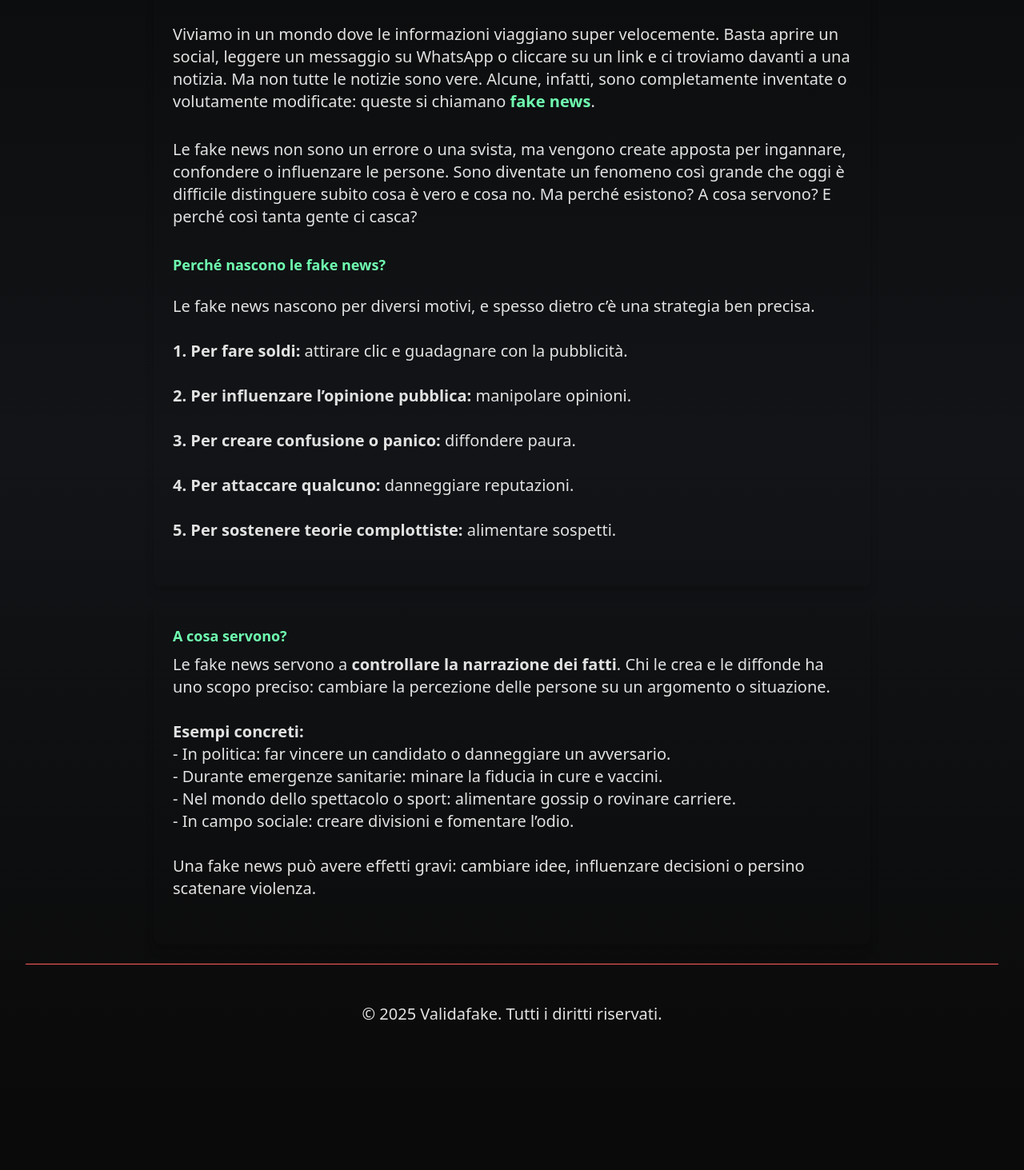
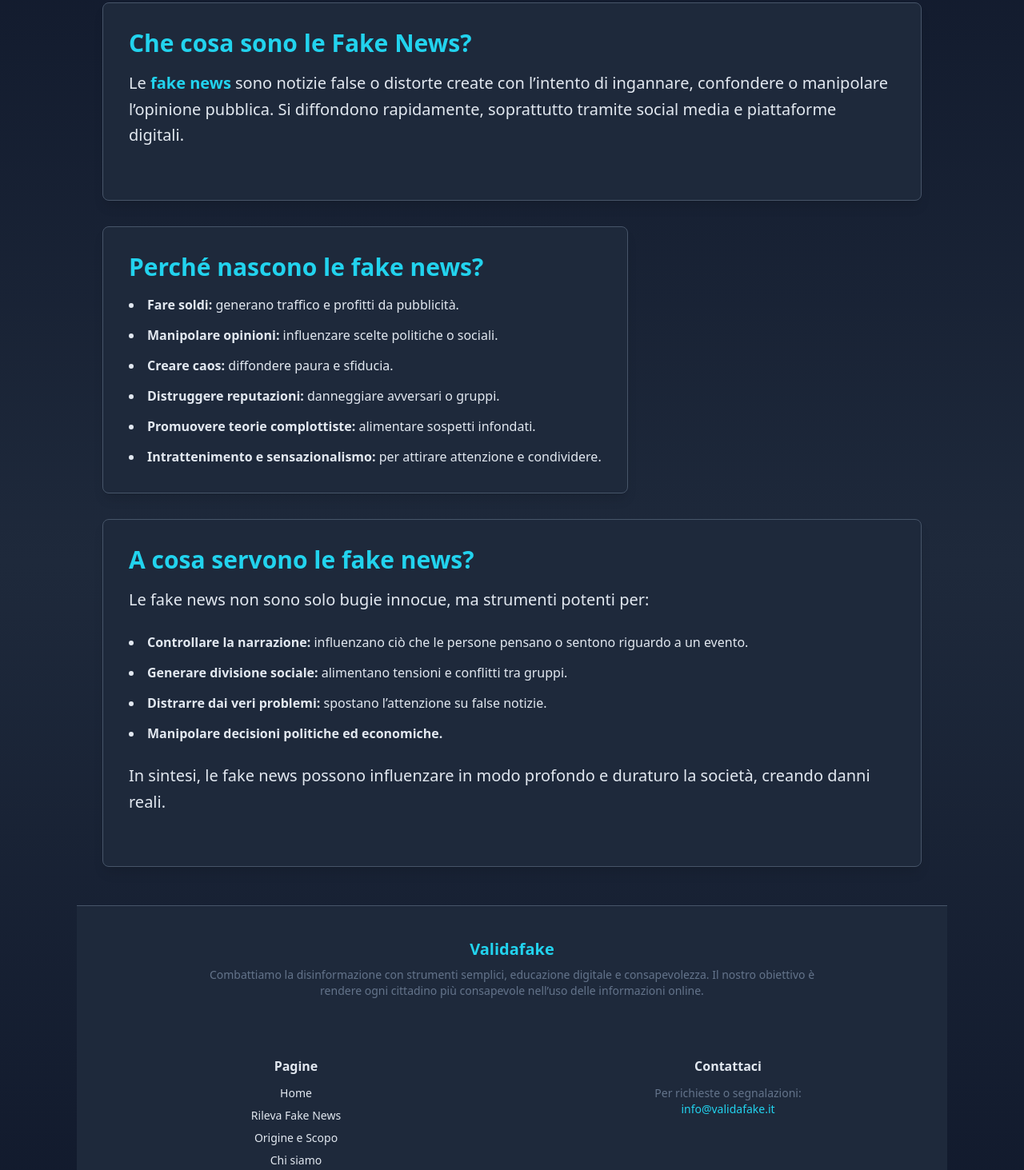
Before and after one commit to ErTeamDeDama/postgres-starter, a Next.js app: page /origins-goals in a window 1280 px wide. Shown: the part 327-1790 px from the top of the page at 80% size. Before the commit the page ends 1721 px from the top, so only its background shows below. Built offline with nearby package versions, Linux system fonts and the light colour scheme.

Commit message:
nuova palette + footer
origine e scopo modificata ma da fare meglio

```diff
--- /dev/null
+++ b/app/contatti/page.tsx
@@ -0,0 +1,46 @@
+"use client";
+
+import Navbar from "@/components/Navbar";
+import Footer from "@/components/Footer";
+import AOSInitializer from "@/components/AOSInitializer";
+import { MailIcon } from "lucide-react";
+
+export default function ContactPage() {
+  return (
+    <>
+      <Navbar />
+      <AOSInitializer />
+      <div className="flex flex-col min-h-screen bg-page text-lightText px-6 py-10 md:py-20">
+        <main className="flex-grow max-w-3xl mx-auto w-full space-y-10">
+          <section data-aos="fade-down">
+            <h1 className="text-4xl font-bold text-aquaAccent mb-4">Contattaci</h1>
+            <p className="text-lg">
+              Se hai dubbi, proposte, segnalazioni o vuoi collaborare con noi,
+              puoi scriverci direttamente via email.
+            </p>
+          </section>
+
+          <section
+            className="bg-panelBackground rounded-2xl shadow-xl p-8 flex flex-col items-start space-y-4"
+            data-aos="fade-up"
+          >
+            <div className="flex items-center gap-3">
+              <MailIcon className="text-aquaAccent w-6 h-6" />
+              <span className="text-xl font-semibold text-lightText">Email di contatto:</span>
+            </div>
+            <a
+              href="mailto:info@validafake.it"
+              className="text-aquaAccent text-lg underline hover:text-softTeal transition"
+            >
+              ancoranonsoquale@email.it
+            </a>
+            <p className="text-sm text-muted max-w-prose">
+              Ti risponderemo appena possibile.
+            </p>
+          </section>
+        </main>
+        <Footer />
+      </div>
+    </>
+  );
+}
--- a/app/globals.css
+++ b/app/globals.css
@@ -78,6 +78,6 @@
     @apply text-xl text-lightText mb-8;
   }
   main{
-    @apply min-h-screen bg-gradient-to-b from-darkBackground via-panelBackground to-darkBackground p-8
+    @apply min-h-screen bg-gradient-to-b from-darkBackground via-panelBackground to-darkBackground p-8 flex-grow m-auto
   }
 }
--- a/app/origins-goals/components/FajeNewsPurpose.tsx
+++ b/app/origins-goals/components/FajeNewsPurpose.tsx
@@ -1,20 +1,34 @@
 export default function FakeNewsPurpose() {
   return (
-    <section className="p-6 rounded-lg shadow-lg mb-6" data-aos="">
-      <h3 className="text-aquaAccent font-semibold text-lg mb-2" data-aos="fade-right">A cosa servono?</h3>
-      <p className="text-lightText" data-aos="fade-left">
-        Le fake news servono a <span className="font-semibold">controllare la narrazione dei fatti</span>.
-        Chi le crea e le diffonde ha uno scopo preciso: cambiare la percezione delle persone su un argomento o situazione.
-        <br /><br />
-        <strong>Esempi concreti:</strong>
-        <br />
-        - In politica: far vincere un candidato o danneggiare un avversario.<br />
-        - Durante emergenze sanitarie: minare la fiducia in cure e vaccini.<br />
-        - Nel mondo dello spettacolo o sport: alimentare gossip o rovinare carriere.<br />
-        - In campo sociale: creare divisioni e fomentare l’odio.
-        <br /><br />
-        Una fake news può avere effetti gravi: cambiare idee, influenzare decisioni
-        o persino scatenare violenza.
+    <section
+      className="p-8 rounded-lg shadow-lg mb-8 border border-borderDefault bg-panel"
+      data-aos="fade-up"
+    >
+      <h2 className="text-aquaAccent text-3xl font-semibold mb-4" data-aos="fade-right">
+        A cosa servono le fake news?
+      </h2>
+
+      <p className="text-lightText leading-relaxed mb-6" data-aos="fade-left">
+        Le fake news non sono solo bugie innocue, ma strumenti potenti per:
+      </p>
+
+      <ul className="list-disc list-inside text-lightText space-y-3 leading-relaxed" data-aos="fade-left">
+        <li>
+          <strong>Controllare la narrazione:</strong> influenzano ciò che le persone pensano o sentono riguardo a un evento.
+        </li>
+        <li>
+          <strong>Generare divisione sociale:</strong> alimentano tensioni e conflitti tra gruppi.
+        </li>
+        <li>
+          <strong>Distrarre dai veri problemi:</strong> spostano l’attenzione su false notizie.
+        </li>
+        <li>
+          <strong>Manipolare decisioni politiche ed economiche.</strong>
+        </li>
+      </ul>
+
+      <p className="text-lightText mt-6 leading-relaxed" data-aos="fade-up">
+        In sintesi, le fake news possono influenzare in modo profondo e duraturo la società, creando danni reali.
       </p>
     </section>
   );
--- a/app/origins-goals/components/FakeNewsIntro.tsx
+++ b/app/origins-goals/components/FakeNewsIntro.tsx
@@ -1,34 +1,15 @@
 export default function FakeNewsIntro() {
   return (
-    <section className="p-6 rounded-lg shadow-lg mb-6" >
-      <h3 data-aos="fade-right" className="text-lg text-lightText">Come sono nate le fake news?</h3>
-
-      <p className="text-lightText " data-aos="fade-right">
-        Viviamo in un mondo dove le informazioni viaggiano super velocemente. Basta aprire un social,
-        leggere un messaggio su WhatsApp o cliccare su un link e ci troviamo davanti a una notizia.
-        Ma non tutte le notizie sono vere. Alcune, infatti, sono completamente inventate o volutamente
-        modificate: queste si chiamano <span className="text-aquaAccent font-semibold">fake news</span>.
-      </p>
-
-      <p className="text-lightText mt-4" data-aos="fade-left">
-        Le fake news non sono un errore o una svista, ma vengono create apposta per ingannare, confondere o
-        influenzare le persone. Sono diventate un fenomeno così grande che oggi è difficile distinguere subito
-        cosa è vero e cosa no. Ma perché esistono? A cosa servono? E perché così tanta gente ci casca?
-      </p>
-
-      <h3 className="mt-6 font-semibold text-lg text-aquaAccent " data-aos="fade-right">Perché nascono le fake news?</h3>
-      <p className="text-lightText mt-2" data-aos="fade-left">
-        Le fake news nascono per diversi motivi, e spesso dietro c’è una strategia ben precisa.
-        <br /><br />
-        <strong>1. Per fare soldi:</strong> attirare clic e guadagnare con la pubblicità.
-        <br /><br />
-        <strong>2. Per influenzare l’opinione pubblica:</strong> manipolare opinioni.
-        <br /><br />
-        <strong>3. Per creare confusione o panico:</strong> diffondere paura.
-        <br /><br />
-        <strong>4. Per attaccare qualcuno:</strong> danneggiare reputazioni.
-        <br /><br />
-        <strong>5. Per sostenere teorie complottiste:</strong> alimentare sospetti.
+    <section
+      className="p-8 rounded-lg shadow-lg mb-8 border border-borderDefault bg-panel"
+      data-aos="fade-up"
+    >
+      <h2 className="text-aquaAccent text-3xl font-semibold mb-4" data-aos="fade-right">
+        Che cosa sono le Fake News?
+      </h2>
+      <p className="text-lightText leading-relaxed" data-aos="fade-left">
+        Le <span className="font-semibold text-aquaAccent">fake news</span> sono notizie false o distorte create con l’intento di ingannare, confondere o manipolare l’opinione pubblica.
+        Si diffondono rapidamente, soprattutto tramite social media e piattaforme digitali.
       </p>
     </section>
   );
--- /dev/null
+++ b/app/origins-goals/components/WhyFakeNewsExist.tsx
@@ -0,0 +1,33 @@
+export default function WhyFakeNewsExist() {
+  return (
+    <section
+      className="p-8 rounded-lg shadow-lg mb-8 border border-borderDefault bg-panel"
+      data-aos="fade-up"
+    >
+      <h2 className="text-aquaAccent text-3xl font-semibold mb-4" data-aos="fade-right">
+        Perché nascono le fake news?
+      </h2>
+
+      <ul className="list-disc list-inside text-lightText space-y-3 leading-relaxed" data-aos="fade-left">
+        <li>
+          <strong>Fare soldi:</strong> generano traffico e profitti da pubblicità.
+        </li>
+        <li>
+          <strong>Manipolare opinioni:</strong> influenzare scelte politiche o sociali.
+        </li>
+        <li>
+          <strong>Creare caos:</strong> diffondere paura e sfiducia.
+        </li>
+        <li>
+          <strong>Distruggere reputazioni:</strong> danneggiare avversari o gruppi.
+        </li>
+        <li>
+          <strong>Promuovere teorie complottiste:</strong> alimentare sospetti infondati.
+        </li>
+        <li>
+          <strong>Intrattenimento e sensazionalismo:</strong> per attirare attenzione e condividere.
+        </li>
+      </ul>
+    </section>
+  );
+}
--- a/app/origins-goals/page.tsx
+++ b/app/origins-goals/page.tsx
@@ -1,31 +1,37 @@
 import Navbar from '@/components/Navbar';
 import Footer from '@/components/Footer';
 import AOSInitializer from '@/components/AOSInitializer';
+
 import FakeNewsIntro from './components/FakeNewsIntro';
+import WhyFakeNewsExist from './components/WhyFakeNewsExist';
 import FakeNewsPurpose from './components/FajeNewsPurpose';
+
 
 export default function OriginsGoalsPage() {
   return (
     <>
       <Navbar />
-    <main className="bg-page text-lightText min-h-screen flex flex-col">
+      <main className="bg-page text-lightText min-h-screen flex flex-col px-6 md:px-12 lg:px-24">
         <AOSInitializer />
 
-
-      <div className="w-full max-w-4xl flex flex-col items-center mx-auto ">
-        <section className="p-6 rounded-lg shadow-lg mb-6" data-aos="fade-up">
-          <h1 className="font-bold text-aquaAccent mb-4 text-center">
-            Perché nascono le fake news e per cosa vengono usate
+        <div className="w-full max-w-5xl mx-auto flex flex-col items-start py-12 space-y-8">
+          <section
+            className="w-full mb-12 text-center"
+            data-aos="fade-up"
+            data-aos-delay="100"
+          >
+            <h1 className="font-bold text-aquaAccent text-4xl tracking-tight leading-tight">
+              Perché nascono le fake news <br /> e per cosa vengono usate
             </h1>
           </section>
 
           <FakeNewsIntro />
+          <WhyFakeNewsExist />
           <FakeNewsPurpose />
         </div>
 
         <Footer />
       </main>
     </>
-
   );
 }
--- a/components/Footer.tsx
+++ b/components/Footer.tsx
@@ -1,7 +1,50 @@
-const Footer: React.FC=() =>(
-    <footer id="about" className="footer">
-        <p>&copy; 2025 Validafake. Tutti i diritti riservati.</p>
-      </footer>
+import Link from "next/link";
+
+const Footer: React.FC = () => (
+  <footer className="bg-panelBackground text-lightText border-t border-borderDefault mt-auto py-10 px-6">
+    <div className="max-w-6xl mx-auto flex flex-col items-center space-y-10 text-center">
+
+      {/* Logo + descrizione */}
+      <div className="max-w-3xl">
+        <h3 className="text-aquaAccent font-semibold text-xl mb-2">Validafake</h3>
+        <p className="text-sm text-muted">
+          Combattiamo la disinformazione con strumenti semplici, educazione digitale e consapevolezza. Il nostro obiettivo è rendere ogni cittadino più consapevole nell’uso delle informazioni online.
+        </p>
+      </div>
+
+      {/* Navigazione e contatti */}
+      <div className="grid grid-cols-1 md:grid-cols-2 gap-10 w-full justify-items-center">
+        {/* Pagine */}
+        <div>
+          <h4 className="text-lightText font-semibold mb-3">Pagine</h4>
+          <ul className="space-y-2 text-sm">
+            <li><Link href="/" className="hover:text-aquaAccent transition">Home</Link></li>
+            <li><Link href="/fake-news" className="hover:text-aquaAccent transition">Rileva Fake News</Link></li>
+            <li><Link href="/origins-goals" className="hover:text-aquaAccent transition">Origine e Scopo</Link></li>
+            <li><Link href="/about" className="hover:text-aquaAccent transition">Chi siamo</Link></li>
+            <li><Link href="/contatti" className="hover:text-aquaAccent transition">Contatti</Link></li>
+            <li><Link href="/login" className="hover:text-aquaAccent transition">Login</Link></li>
+          </ul>
+        </div>
+
+        {/* Contatti */}
+        <div>
+          <h4 className="text-lightText font-semibold mb-3">Contattaci</h4>
+          <p className="text-sm text-muted">
+            Per richieste o segnalazioni:<br />
+            <a href="mailto:info@validafake.it" className="text-aquaAccent hover:underline">
+              info@validafake.it
+            </a>
+          </p>
+        </div>
+      </div>
+
+      {/* Copyright */}
+      <div className="pt-6 border-t border-borderDefault w-full text-center text-xs text-muted">
+        &copy; {new Date().getFullYear()} Validafake. Tutti i diritti riservati.
+      </div>
+    </div>
+  </footer>
 );
 
 export default Footer;
--- a/tailwind.config.js
+++ b/tailwind.config.js
@@ -23,17 +23,18 @@ module.exports = {
         'max': '9999',
       },
       colors: {
-        aquaAccent: "#6fffb0",
-        softTeal: "#3a8f7d",
-        darkBackground: "#0a0a0a",
-        panelBackground: "#121417",
-        lightText: "#e2e2e2",
-        borderDefault: "#252a2f",
-        borderAccent: "#ff5e5e",
-        muted: "rgba(255, 94, 94, 0.2)",
-        page: "#0a0a0a",
-        panel: "#121417",
-      }
+  aquaAccent: "#22d3ee",         // Azzurro ciano (verifica digitale)
+  softTeal: "#38bdf8",           // Blu cielo chiaro
+  darkBackground: "#0f172a",     // Blu navy profondo
+  panelBackground: "#1e293b",    // Grigio-azzurro scuro
+  lightText: "#e2e8f0",          // Grigio perla chiaro
+  borderDefault: "#475569",      // Grigio-blu medio
+  borderAccent: "#0ea5e9",       // Blu acceso (fiducia)
+  muted: "#64748b",              // Grigio-azzurro spento
+  page: "#0f172a",               // Sfondo coerente
+  panel: "#1e293b",              // Pannello coerente
+}
+
     }
   }
 }
```
Lines whose indentation alone changed are shown as unchanged.
